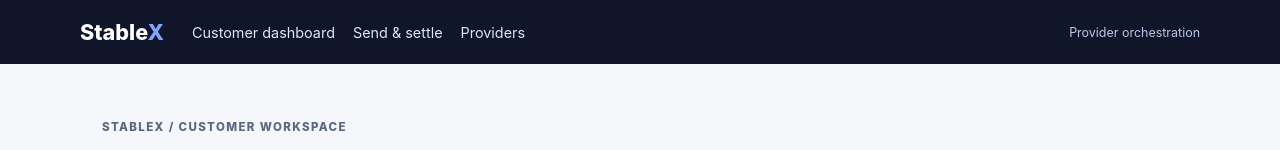
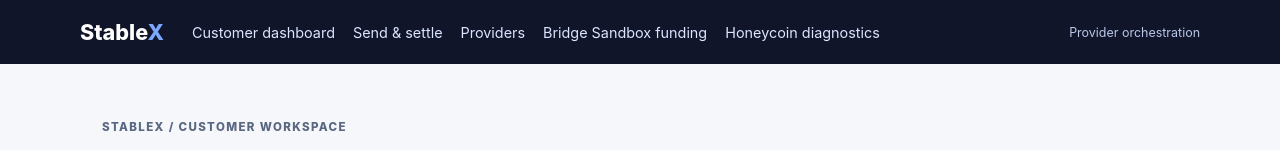
Before and after one commit to ojekab4u/StableX, a website: page public/console.html in a window 1280 px wide. Shown: the top 150 px of the page. Drawn offline with Linux system fonts and the light colour scheme; no server answers.

Commit message:
Add Bridge and Honeycoin testing workspaces to console navigation

```diff
--- a/public/console.html
+++ b/public/console.html
@@ -11,7 +11,7 @@
 <body>
   <header class="topbar">
     <a class="brand" href="/">Stable<span>X</span></a>
-    <nav><a href="/customer-dashboard.html">Customer dashboard</a><a href="/send.html">Send & settle</a><a href="/providers.html">Providers</a></nav>
+    <nav><a href="/customer-dashboard.html">Customer dashboard</a><a href="/send.html">Send & settle</a><a href="/providers.html">Providers</a><a href="/bridge-funding.html">Bridge Sandbox funding</a><a href="/honeycoin-onramp.html">Honeycoin diagnostics</a></nav>
     <span class="network-label">Provider orchestration</span>
   </header>
   <main class="container">
```
